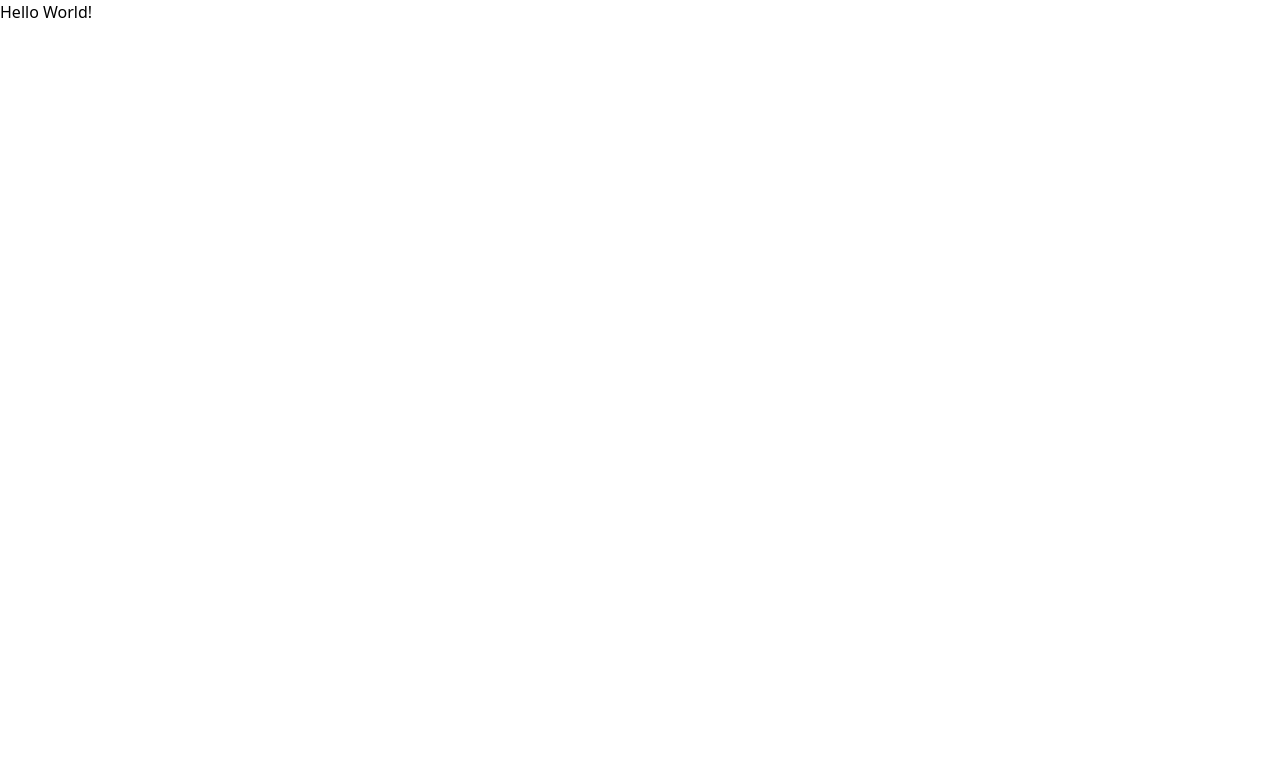
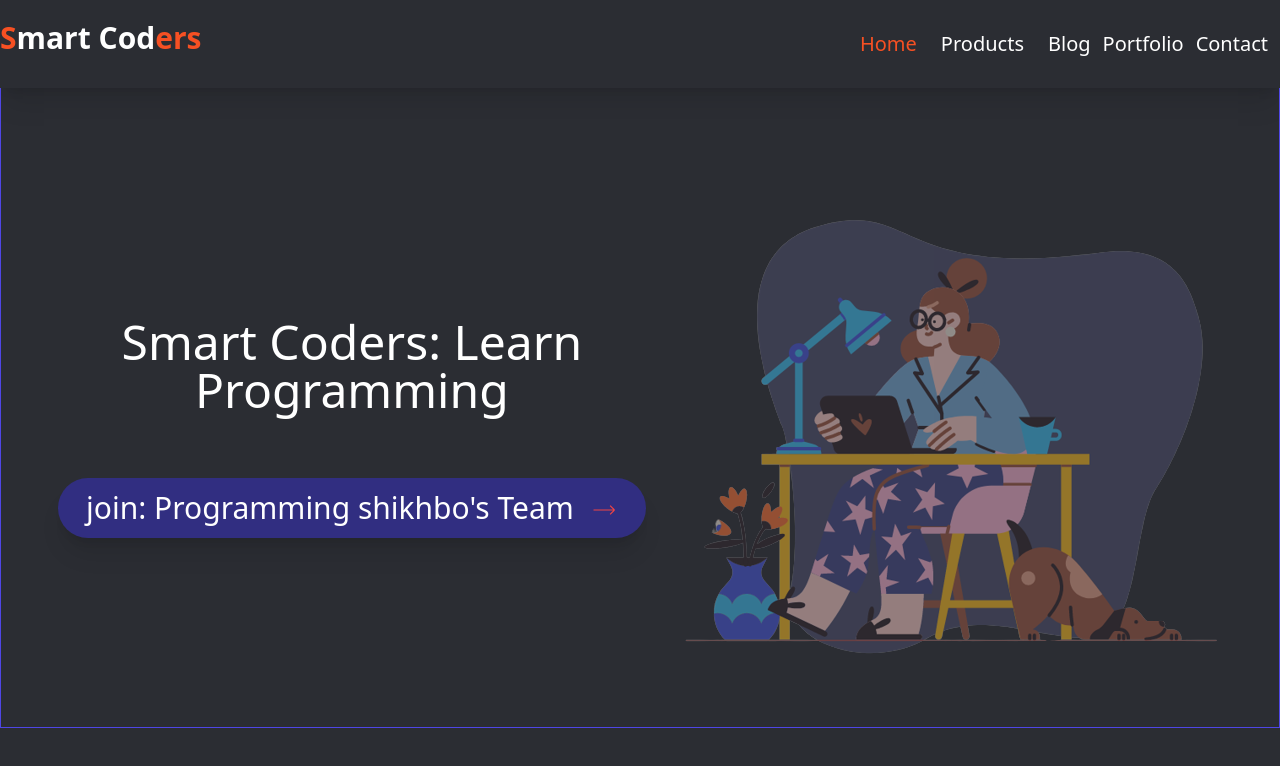
Before and after one commit to polash99y/frist-tailwind-project, a website built with Vite: page index.html in a window 1280 px wide. Built offline with nearby package versions, Linux system fonts and the light colour scheme.

Commit message:
create navber and hero section

```diff
--- a/index.html
+++ b/index.html
@@ -7,7 +7,36 @@
   <!-- css file link here -->
    <link rel="stylesheet" href="css/main.css">
 </head>
-<body>
-<h1>Hello World!</h1>
+<body class="bg-[#2b2d33]">
+<nav class="bg-[#2b2d33] shadow-xl">
+  <div class="container mx-auto">
+    <div class="sm:flex justify-between items-center py-5">
+      <div class="text-center mb-3">
+        <a class="text-white text-xl sm:text-3xl font-bold" href=""><span class="text-[#f65023]">S</span>mart Cod<span class="text-[#f65023]">ers</span></a>
+      </div>
+      <ul class="sm:flex text-xl text-white text-center border-t sm:border-none">
+        <li class="mt-4 sm:mt-0"><a href="" class="p-3 text-[#f65023]">Home</a></li>
+        <li><a href="" class="p-3 hover:text-[#f65023]">Products</a></li>
+        <li><a href="" class="p-3 hover:text-[#f65023]">Blog</a></li>
+        <li><a href="" class="p- hover:text-[#f65023]">Portfolio</a></li>
+        <li><a href="" class="p-3 hover:text-[#f65023]">Contact</a></li>
+      </ul>
+    </div>
+  </div>
+</nav>
+<header>
+  <div class="sm:flex justify-around items-center text-center mx-auto border border-indigo-600 border-t-0 h-[80vh] px-10 pt-10 text-white">
+    <div>
+      <h1 class="text-2xl sm:text-5xl mb-5 sm:mb-16">Smart Coders: Learn <br> Programming</h1>
+      <button class="bg-indigo-900 px-7 py-3 rounded-full text-3xl shadow-xl hover:bg-indigo-950">join: Programming shikhbo's Team <svg class="w-7 inline-block text-red-500 ml-2 animate-ping" xmlns="http://www.w3.org/2000/svg" fill="none" viewBox="0 0 24 24" strokeWidth={1.5} stroke="currentColor" className="size-6">
+  <path strokeLinecap="round" strokeLinejoin="round" d="M17.25 8.25 21 12m0 0-3.75 3.75M21 12H3" />
+</svg>
+</button>
+    </div>
+    <div>
+      <img class="animate-pulse" src="images/hero-img.png" alt="">
+    </div>
+  </div>
+</header>
 </body>
 </html>
```
Also changed, not shown: images/backEnd.png (added), images/client-01.png (added), images/client-02.png (added), images/client-03.png (added), images/client-04.png (added), images/client-05.png (added), images/client-06.png (added), images/client-07.png (added), images/client-08.png (added), images/client-09.png (added), images/frontEnd.png (added), images/hero-img.png (added), images/javascript.png (added), images/subscribe-bg.png (added).
